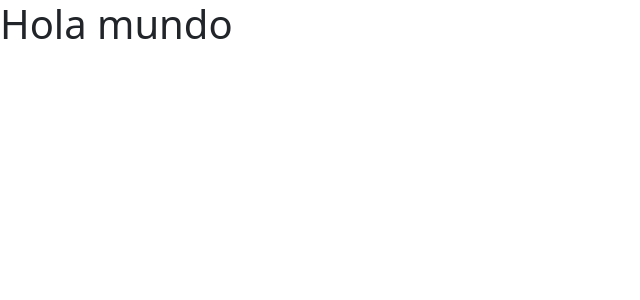
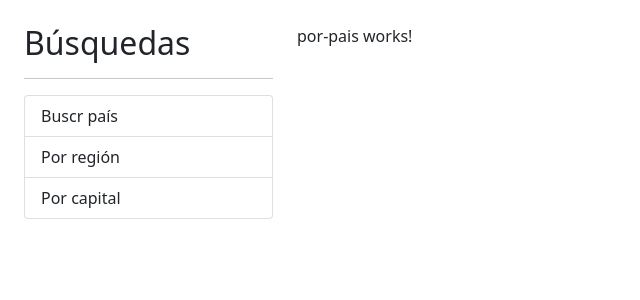
Before and after one commit to patts10/Angular-appCountries, an Angular app: page / in a window 1280 px wide. Shown: the top 300 px of the page, without its empty margins (0-640 px from the left). Built offline with nearby package versions, Linux system fonts and the light colour scheme.

Commit message:
feat: config routes

```diff
--- a/src/app/app.component.html
+++ b/src/app/app.component.html
@@ -1,4 +1,19 @@
 
 
+<div class="row container mt-4">
 
-<h1>Hola mundo</h1>
+  <div class="col-3">
+    <h2>Búsquedas</h2>
+      <hr />
+      <ul class="list-group">
+        <li class="list-group-item">Buscr país</li>
+        <li class="list-group-item">Por región</li>
+        <li class="list-group-item">Por capital</li>
+      </ul>
+  </div>
+
+  <div class="col">
+    <router-outlet></router-outlet>
+  </div>
+
+</div>
--- a/src/app/app.module.ts
+++ b/src/app/app.module.ts
@@ -4,6 +4,7 @@
 import { AppComponent } from './app.component';
 import { SharedModule } from './shared/shared.module';
 import { PaisModule } from './pais/pais.module';
+import { AppRoutingModule } from './app-routing.module';
 
 @NgModule({
   declarations: [
@@ -11,8 +12,9 @@
   ],
   imports: [
     BrowserModule,
+    AppRoutingModule,
     SharedModule,
-    PaisModule
+    PaisModule,
   ],
   providers: [],
   bootstrap: [AppComponent]
```
Also changed, not shown: src/app/app-routing.module.ts (added, +45 -0 lines).
